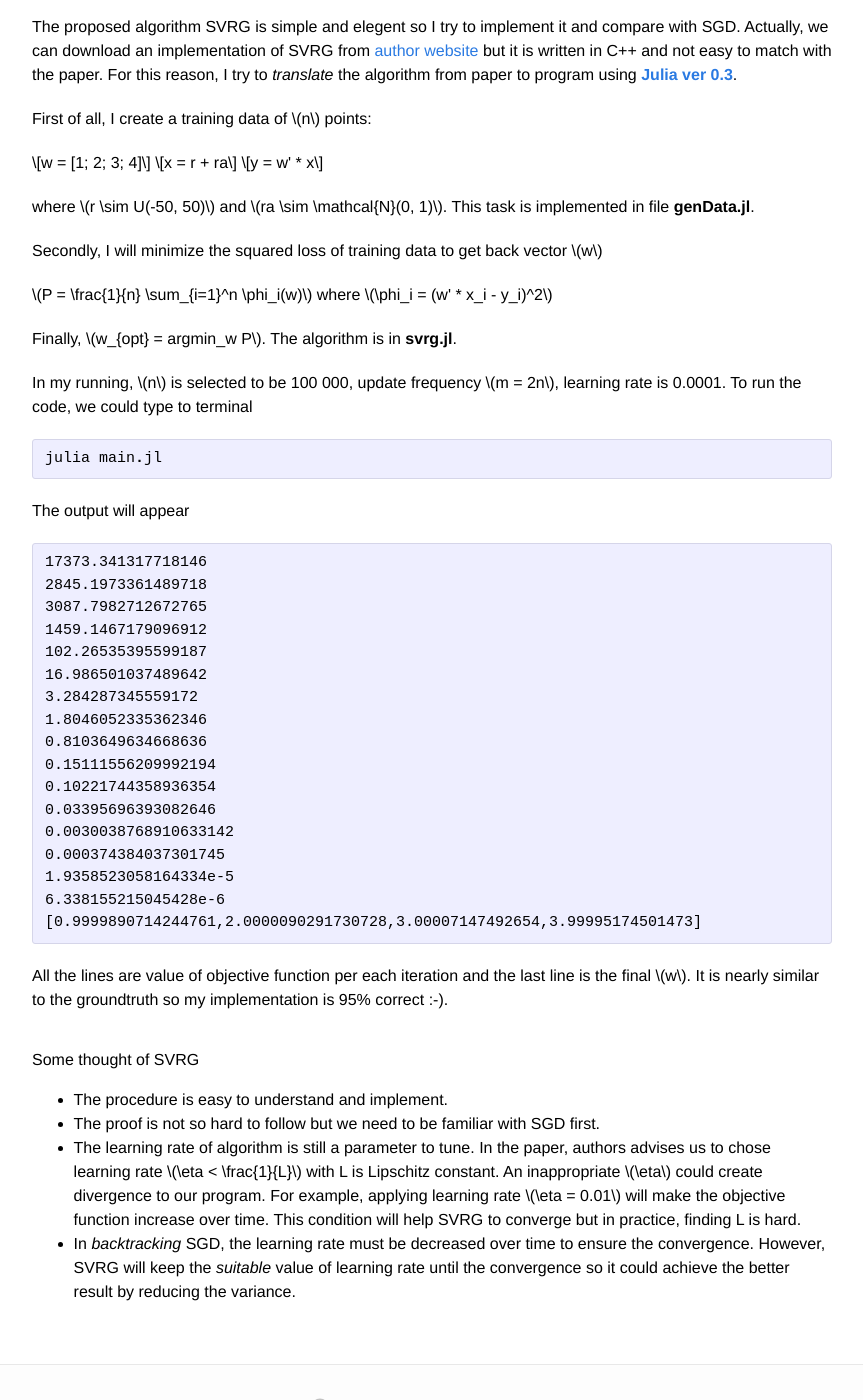
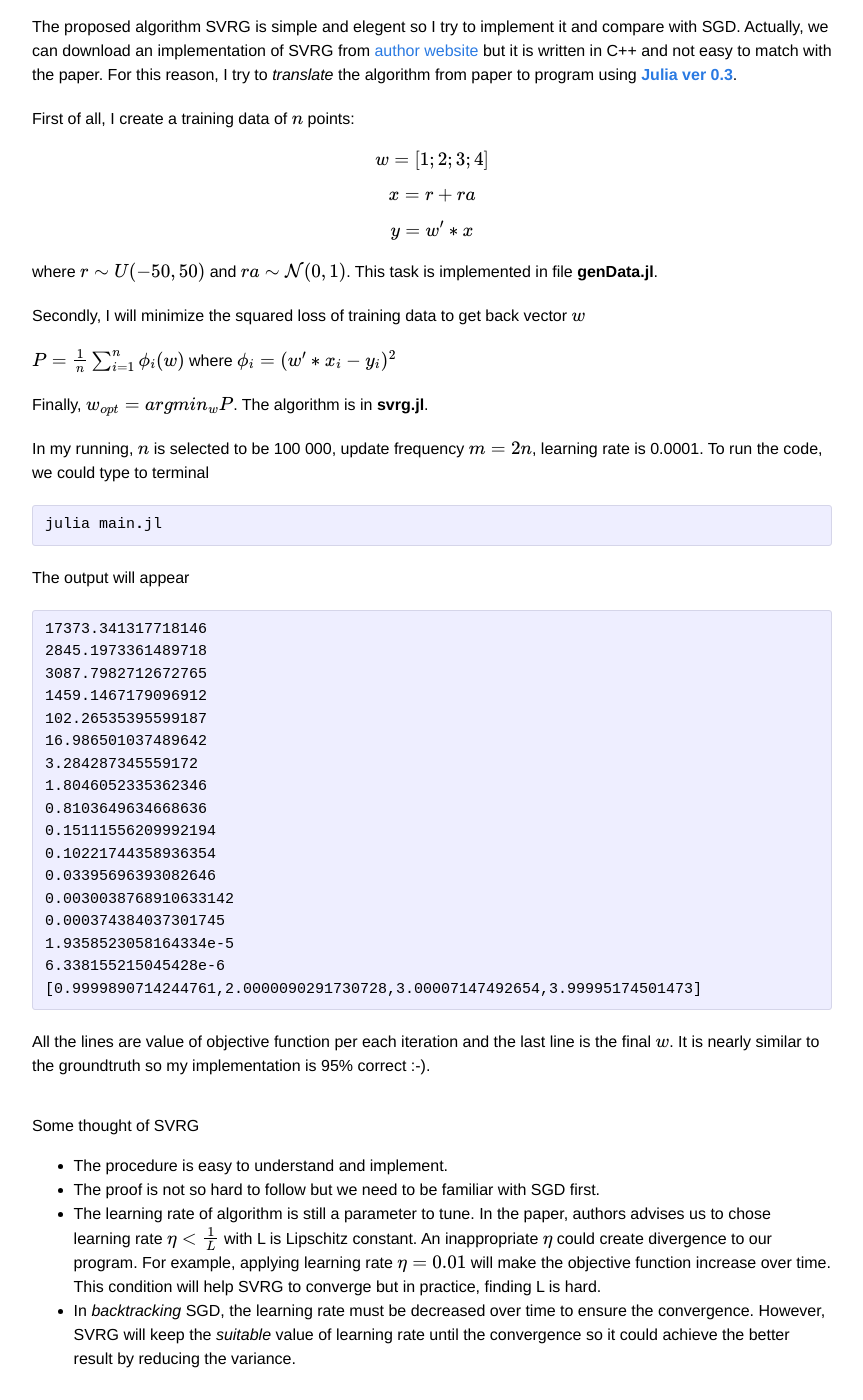
Before and after one commit to tndoan/tndoan.github.io, a Jekyll site: the page built from _posts/2015-07-16-sgd-svrg.markdown, in a window 1280 px wide and 1400 px high, scrolled down 414 px. Shown: the whole window, without its empty margins (208-1071 px from the left). Built offline with Jekyll 4.4.1, drawn with Linux system fonts in a browser that asks for light colours; Markdown is read by kramdown in place of the engine named in the settings; formulas are drawn with MathJax 3.

Commit message:
fix display formula

```diff
--- a/_layouts/post.html
+++ b/_layouts/post.html
@@ -9,6 +9,12 @@
     <article class="post-content">
         {{ content }}
     </article>
+
+    <!-- mathjax -->
+    {% if page.mathjax %}
+    <script type="text/javascript" src="//cdn.mathjax.org/mathjax/latest/MathJax.js?config=TeX-AMS-MML_HTMLorMML"></script>
+    {% endif %}
+
     <!-- disqus comments -->
     {% if page.comments %}
     <div id="disqus_thread"></div>
```
